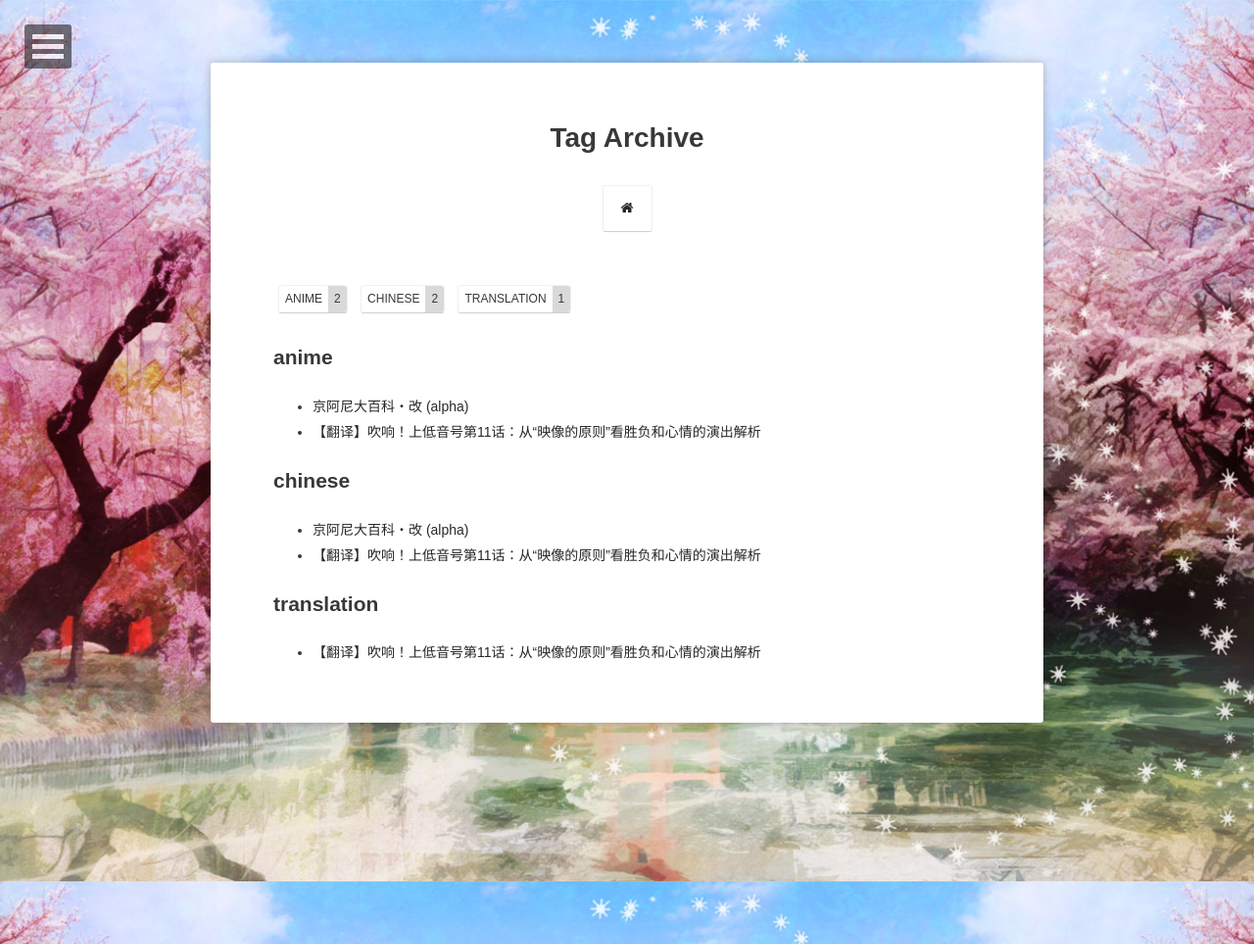
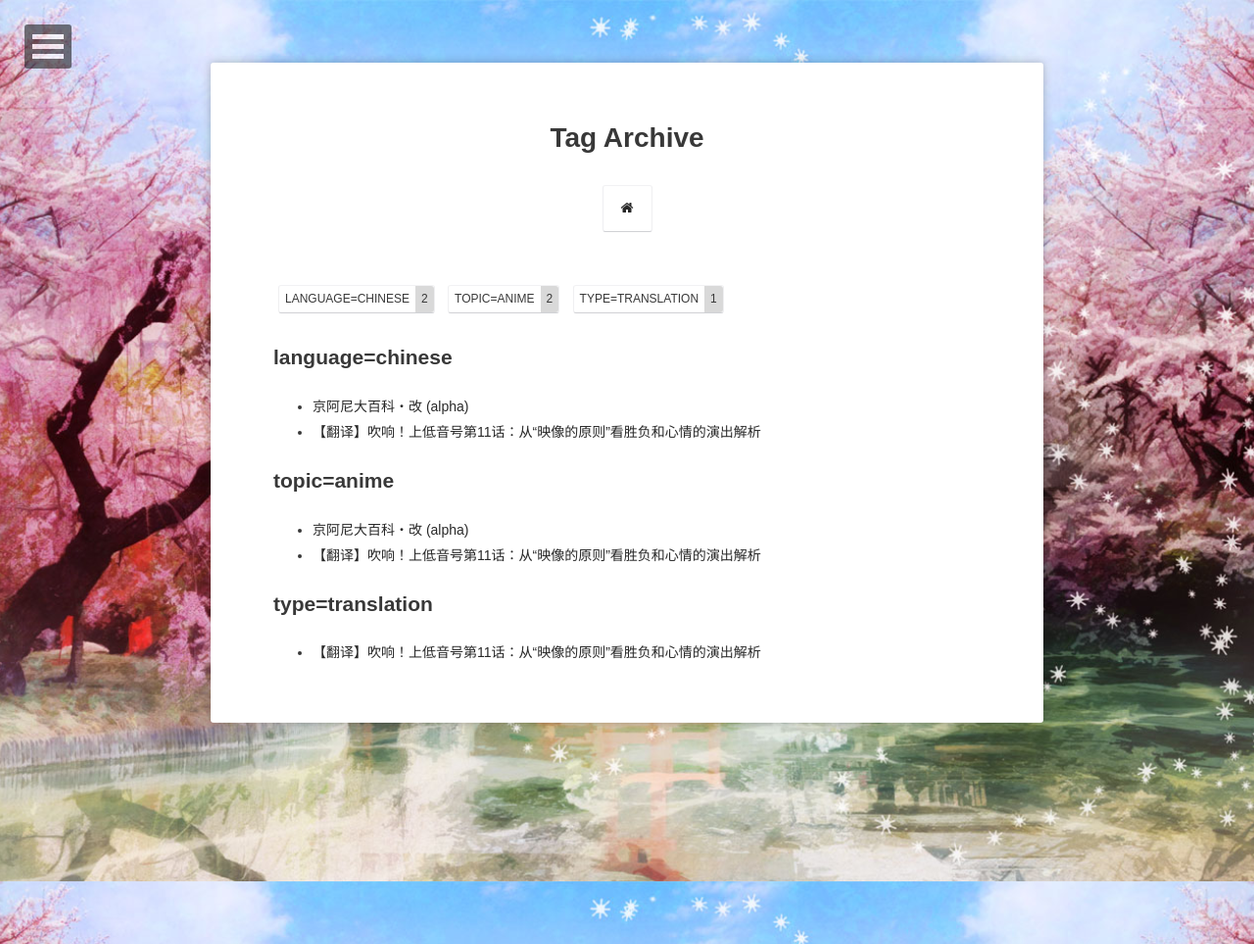
Before and after one commit to Clynie/hanyihong0324.github.io, a Jekyll site: the page built from tags/index.html, in a window 1280 px wide. Shown: the whole page at 98% size. Built offline with Jekyll 4.4.1, drawn with Linux system fonts in a browser that asks for light colours; some web fonts are replaced.

Commit message:
change tags

```diff
--- a/_posts/2016-04-21-KyoaniWiki.md
+++ b/_posts/2016-04-21-KyoaniWiki.md
@@ -2,7 +2,7 @@
 layout: post
 title:  "京阿尼大百科・改 (alpha)"
 date:   2016-04-21 20:14:26 +0800
-tags: [anime, chinese]
+tags: [topic=anime, language=chinese]
 ---
 
 *版权声明：本页面为京都动画圈・京蜜京蜜京吧的联动企划《京阿尼大百科》的Markdown版实验项目。
--- a/_posts/2016-04-21-Translation_Euphonium11.md
+++ b/_posts/2016-04-21-Translation_Euphonium11.md
@@ -2,7 +2,7 @@
 layout: post
 title:  "【翻译】吹响！上低音号第11话：从“映像的原则”看胜负和心情的演出解析"
 date:   2016-04-21 13:53:26 +0800
-tags: [anime, chinese, translation]
+tags: [topic=anime, language=chinese, type=translation]
 ---
 
 **原作者：グダ**
```
